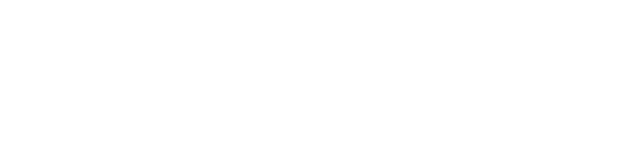
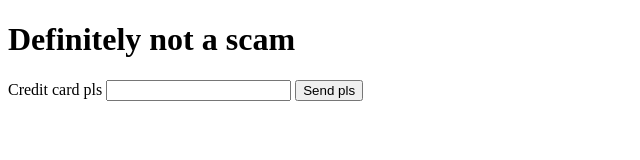
Before and after one commit to moisout/notascam.store, a website: page index.html in a window 1280 px wide. Shown: the whole page, without its empty margins (0-640 px from the left). Drawn offline with Linux system fonts and the light colour scheme.

Commit message:
✨ form initial

```diff
--- a/index.html
+++ b/index.html
@@ -1,12 +1,17 @@
 <!DOCTYPE html>
 <html lang="en">
-<head>
-    <meta charset="UTF-8">
-    <meta http-equiv="X-UA-Compatible" content="IE=edge">
-    <meta name="viewport" content="width=device-width, initial-scale=1.0">
-    <title>Not a scam</title>
-</head>
-<body>
-
-</body>
+    <head>
+        <meta charset="UTF-8" />
+        <meta http-equiv="X-UA-Compatible" content="IE=edge" />
+        <meta name="viewport" content="width=device-width, initial-scale=1.0" />
+        <title>Not a scam</title>
+    </head>
+    <body>
+        <h1>Definitely not a scam</h1>
+        <form action="" method="get">
+            <label for="credit-card">Credit card pls</label>
+            <input type="text" id="credit-card" name="credit-card" />
+            <input type="submit" value="Send pls" />
+        </form>
+    </body>
 </html>
```
Also changed, not shown: 1 other file.
